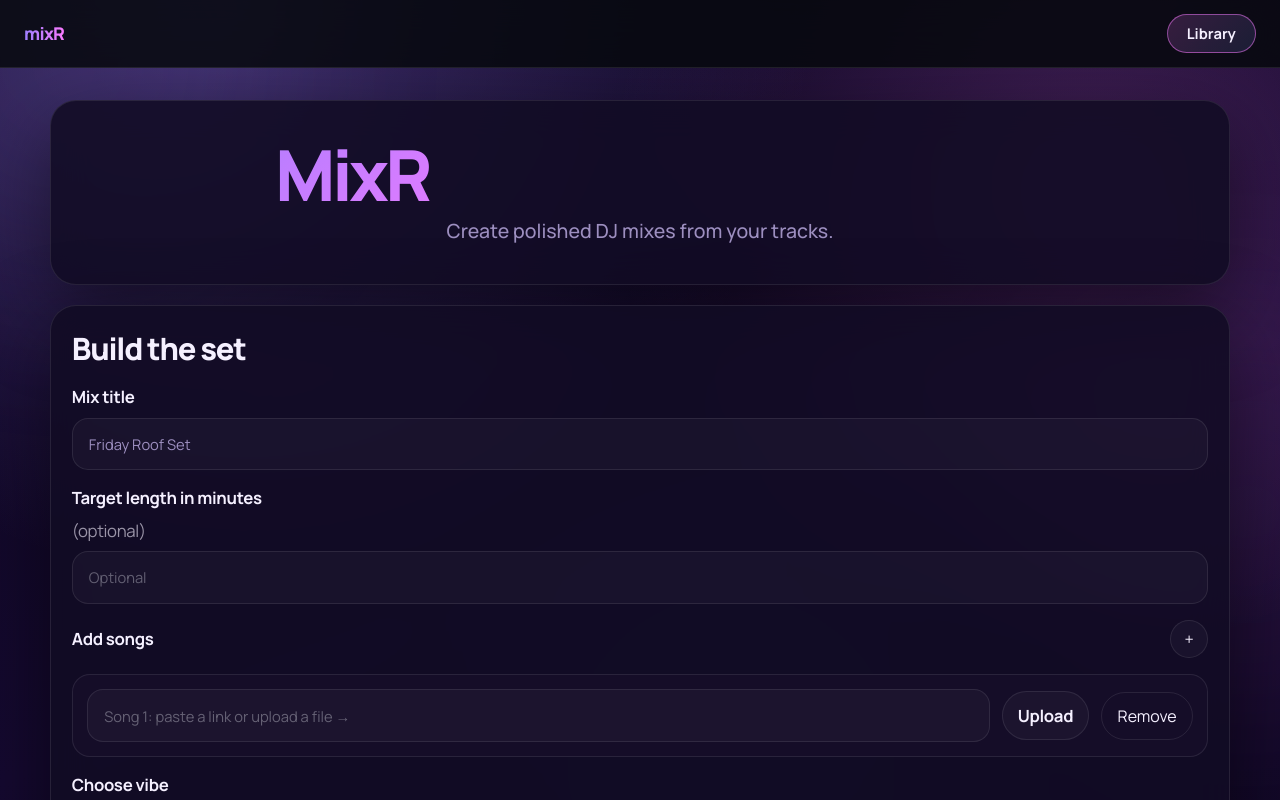
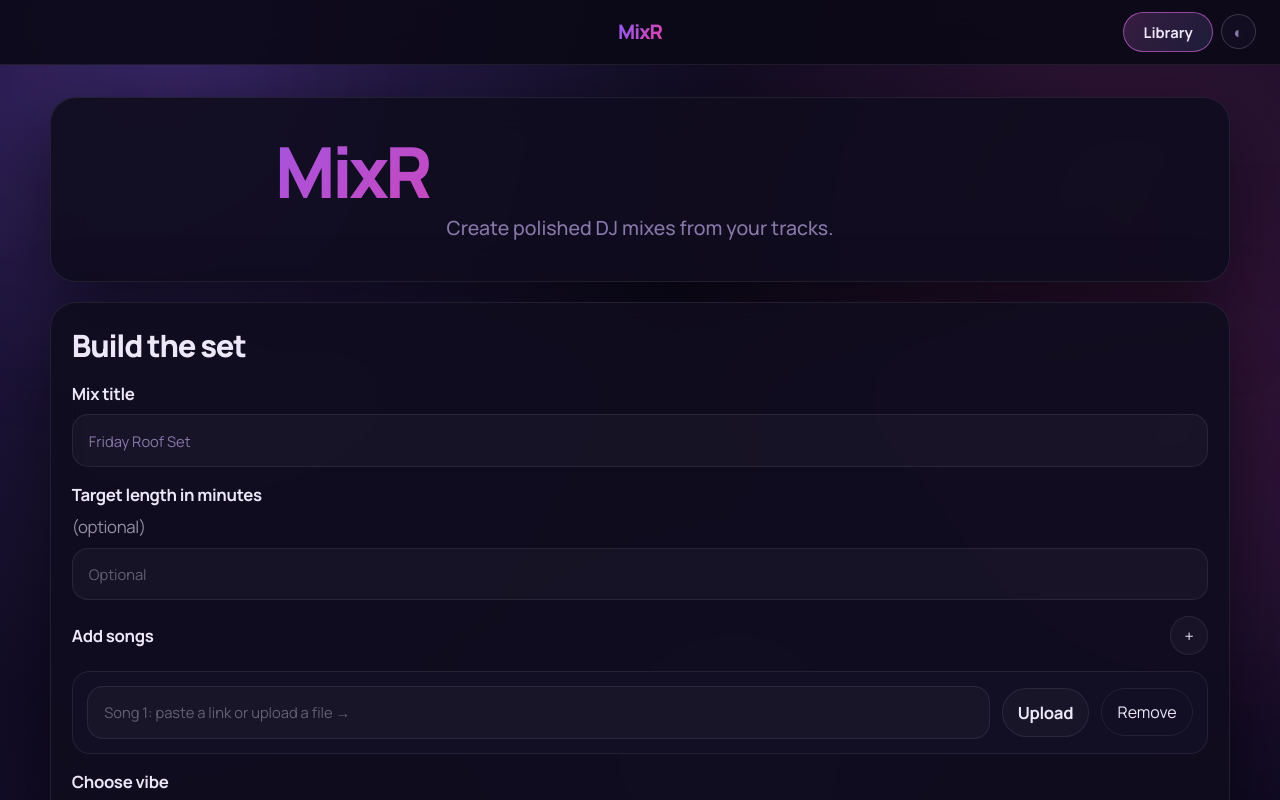
Before and after one commit to J-Pitt/mixr, a React (Vite) app: page / in a window 1280 px wide. Shown: the top 800 px of the page. Built offline with nearby package versions, Linux system fonts and the light colour scheme.

Commit message:
chore: auto-save 2026-08-10T12:42:34.249Z

```diff
--- a/src/App.tsx
+++ b/src/App.tsx
@@ -295,12 +295,15 @@ function App() {
       <div className="ambient ambient-bottom" />
 
       <nav className="topnav">
-        <span className="topnav-logo">mixR</span>
-        <div className="topnav-links">
+        <div className="topnav-left">
           {view === 'library' && (
             <button type="button" className="topnav-btn" onClick={() => setView('home')}>← Home</button>
           )}
+        </div>
+        <span className="topnav-logo">MixR</span>
+        <div className="topnav-right">
           <button type="button" className={view === 'library' ? 'topnav-lib-btn active' : 'topnav-lib-btn'} onClick={() => setView('library')}>Library</button>
+          <button type="button" className="theme-toggle" onClick={() => document.documentElement.toggleAttribute('data-light')} aria-label="Toggle light/dark mode">◐</button>
         </div>
       </nav>
 
--- a/src/styles.css
+++ b/src/styles.css
@@ -2,21 +2,43 @@
 
 :root {
   color-scheme: dark;
-  --bg: #0a0614;
-  --panel: rgba(18, 12, 36, 0.88);
-  --panel-soft: rgba(24, 16, 44, 0.72);
-  --stroke: rgba(255, 255, 255, 0.09);
-  --stroke-strong: rgba(255, 255, 255, 0.18);
-  --text: #f5f0ff;
-  --muted: #9d8fc0;
-  --accent: #9d7fff;       /* violet */
-  --accent-2: #5de8c0;     /* teal */
-  --accent-3: #f97aff;     /* pink */
-  --accent-4: #ffb347;     /* amber */
-  --warning: #f7c84a;
-  --error: #ff7b60;
-  --success: #56e09a;
-  --shadow: 0 28px 80px rgba(0, 0, 0, 0.52);
+  /* Dark mode — deep jewel tones, rich but not bright */
+  --bg: #0b0b14;
+  --panel: rgba(16, 13, 30, 0.9);
+  --panel-soft: rgba(20, 16, 38, 0.75);
+  --stroke: rgba(255, 255, 255, 0.08);
+  --stroke-strong: rgba(255, 255, 255, 0.16);
+  --text: #ede8f8;
+  --muted: #8878aa;
+  --accent: #8b5cf6;   /* deep violet */
+  --accent-2: #2dd4a8; /* rich teal */
+  --accent-3: #e040a8; /* deep rose */
+  --accent-4: #c8963a; /* warm gold */
+  --nav-bg: rgba(11, 9, 22, 0.88);
+  --warning: #d4a017;
+  --error: #e05540;
+  --success: #3dba7a;
+  --shadow: 0 28px 80px rgba(0, 0, 0, 0.58);
+}
+
+[data-light] {
+  color-scheme: light;
+  --bg: #f2eff9;
+  --panel: rgba(255, 253, 255, 0.92);
+  --panel-soft: rgba(240, 235, 252, 0.88);
+  --stroke: rgba(100, 60, 160, 0.12);
+  --stroke-strong: rgba(100, 60, 160, 0.22);
+  --text: #1a1228;
+  --muted: #6b5c8a;
+  --accent: #6d28d9;
+  --accent-2: #0d9488;
+  --accent-3: #be185d;
+  --accent-4: #92660a;
+  --nav-bg: rgba(242, 238, 252, 0.92);
+  --warning: #92660a;
+  --error: #c0392b;
+  --success: #146b43;
+  --shadow: 0 12px 40px rgba(80, 40, 140, 0.12);
 }
 
 * {
@@ -32,12 +54,21 @@ body,
 
 body {
   background:
-    radial-gradient(circle at 18% 0%,   rgba(157, 127, 255, 0.32), transparent 32%),
-    radial-gradient(circle at 85% 12%,  rgba(249, 122, 255, 0.2),  transparent 28%),
-    radial-gradient(circle at 50% 100%, rgba(93, 232, 192, 0.13),  transparent 30%),
-    linear-gradient(160deg, #0e0720 0%, #150930 40%, #0a0618 100%);
+    radial-gradient(ellipse at 15% 0%,    rgba(139, 92, 246, 0.28), transparent 35%),
+    radial-gradient(ellipse at 88% 14%,   rgba(224, 64, 168, 0.17), transparent 30%),
+    radial-gradient(ellipse at 50% 105%,  rgba(45, 212, 168, 0.12), transparent 28%),
+    linear-gradient(168deg, #0d0b1c 0%, #130d28 45%, #0a0818 100%);
   color: var(--text);
   font-family: 'Manrope', sans-serif;
+  transition: background 300ms ease, color 200ms ease;
+}
+
+[data-light] body {
+  background:
+    radial-gradient(ellipse at 15% 0%,   rgba(109, 40, 217, 0.1),  transparent 35%),
+    radial-gradient(ellipse at 88% 14%,  rgba(190, 24, 93, 0.08),  transparent 30%),
+    radial-gradient(ellipse at 50% 105%, rgba(13, 148, 136, 0.07), transparent 28%),
+    linear-gradient(168deg, #f4f0fc 0%, #efe9f8 55%, #f8f5ff 100%);
 }
 
 button,
@@ -87,48 +118,66 @@ input:focus {
 .ambient-left {
   top: -10rem;
   left: -10rem;
-  background: rgba(157, 127, 255, 0.36);
+  background: rgba(139, 92, 246, 0.3);
 }
 
 .ambient-right {
   top: 18rem;
   right: -12rem;
-  background: rgba(249, 122, 255, 0.2);
+  background: rgba(224, 64, 168, 0.18);
 }
 
 .ambient-bottom {
   bottom: -12rem;
   left: 40%;
-  background: rgba(93, 232, 192, 0.16);
+  background: rgba(45, 212, 168, 0.14);
 }
+
+[data-light] .ambient-left  { opacity: 0.18; }
+[data-light] .ambient-right { opacity: 0.12; }
+[data-light] .ambient-bottom { opacity: 0.1; }
 
 .topnav {
   position: sticky;
   top: 0;
   z-index: 100;
-  display: flex;
+  display: grid;
+  grid-template-columns: 1fr auto 1fr;
   align-items: center;
-  justify-content: space-between;
-  padding: 0.85rem 1.5rem;
-  background: rgba(7, 9, 13, 0.85);
-  backdrop-filter: blur(18px);
+  padding: 0.75rem 1.5rem;
+  background: var(--nav-bg);
+  backdrop-filter: blur(20px);
   border-bottom: 1px solid var(--stroke);
 }
 
+.topnav-left  { display: flex; justify-content: flex-start; }
+.topnav-right { display: flex; justify-content: flex-end; gap: 0.5rem; align-items: center; }
+
 .topnav-logo {
-  font-size: 1.1rem;
+  font-size: 1.25rem;
   font-weight: 800;
-  letter-spacing: -0.04em;
-  background: linear-gradient(90deg, var(--accent), var(--accent-3));
+  letter-spacing: -0.05em;
+  text-align: center;
+  background: linear-gradient(120deg, var(--accent), var(--accent-3));
   -webkit-background-clip: text;
   -webkit-text-fill-color: transparent;
   background-clip: text;
 }
 
-.topnav-links {
-  display: flex;
-  gap: 0.4rem;
+.theme-toggle {
+  border: 1px solid var(--stroke-strong);
+  border-radius: 999px;
+  background: var(--panel-soft);
+  color: var(--muted);
+  width: 2.2rem;
+  height: 2.2rem;
+  display: grid;
+  place-items: center;
+  font-size: 1rem;
+  transition: background 140ms ease, color 140ms ease;
 }
+
+.theme-toggle:hover { color: var(--text); background: var(--panel); }
 
 .topnav-btn {
   border: none;
```
